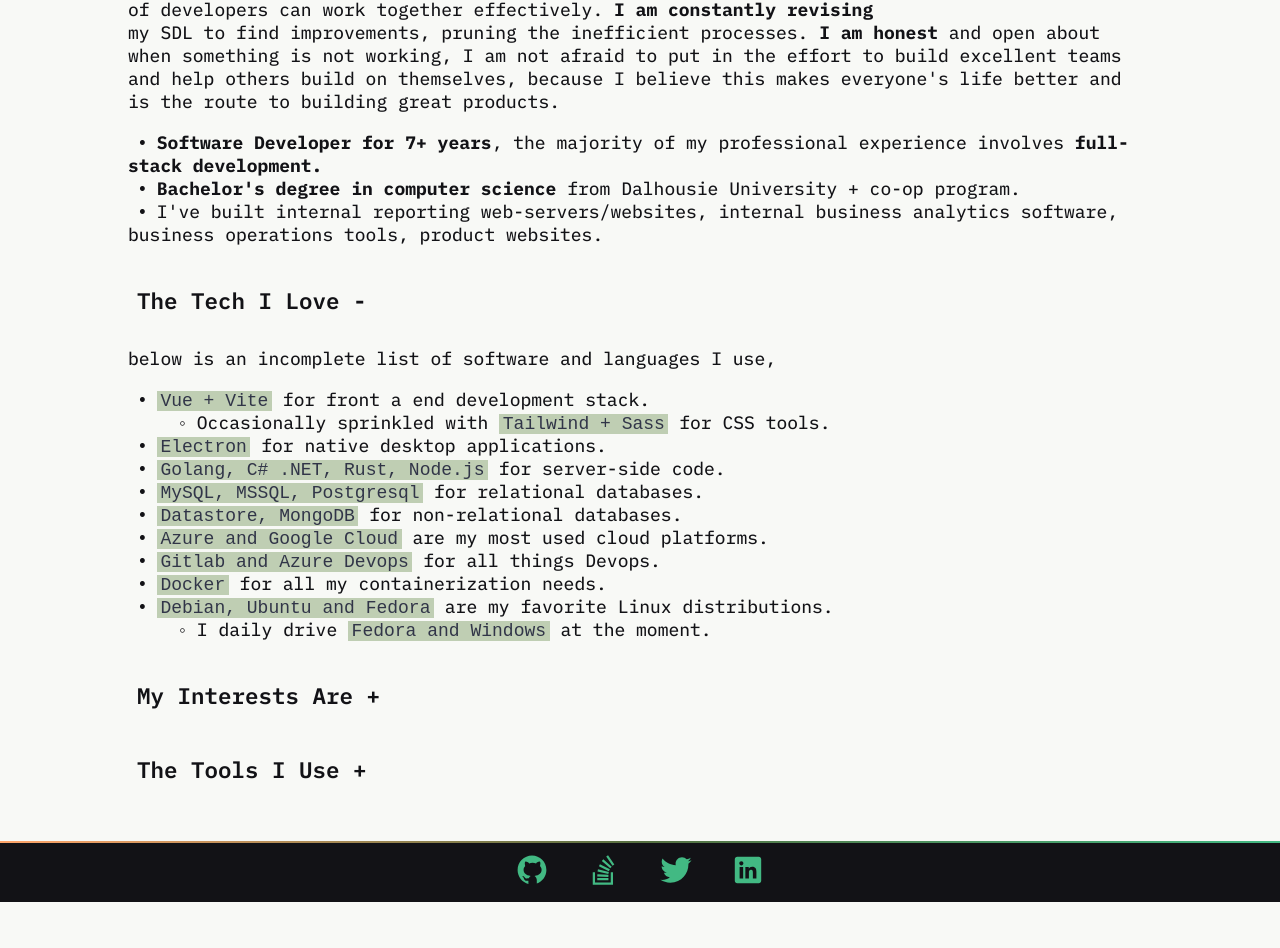
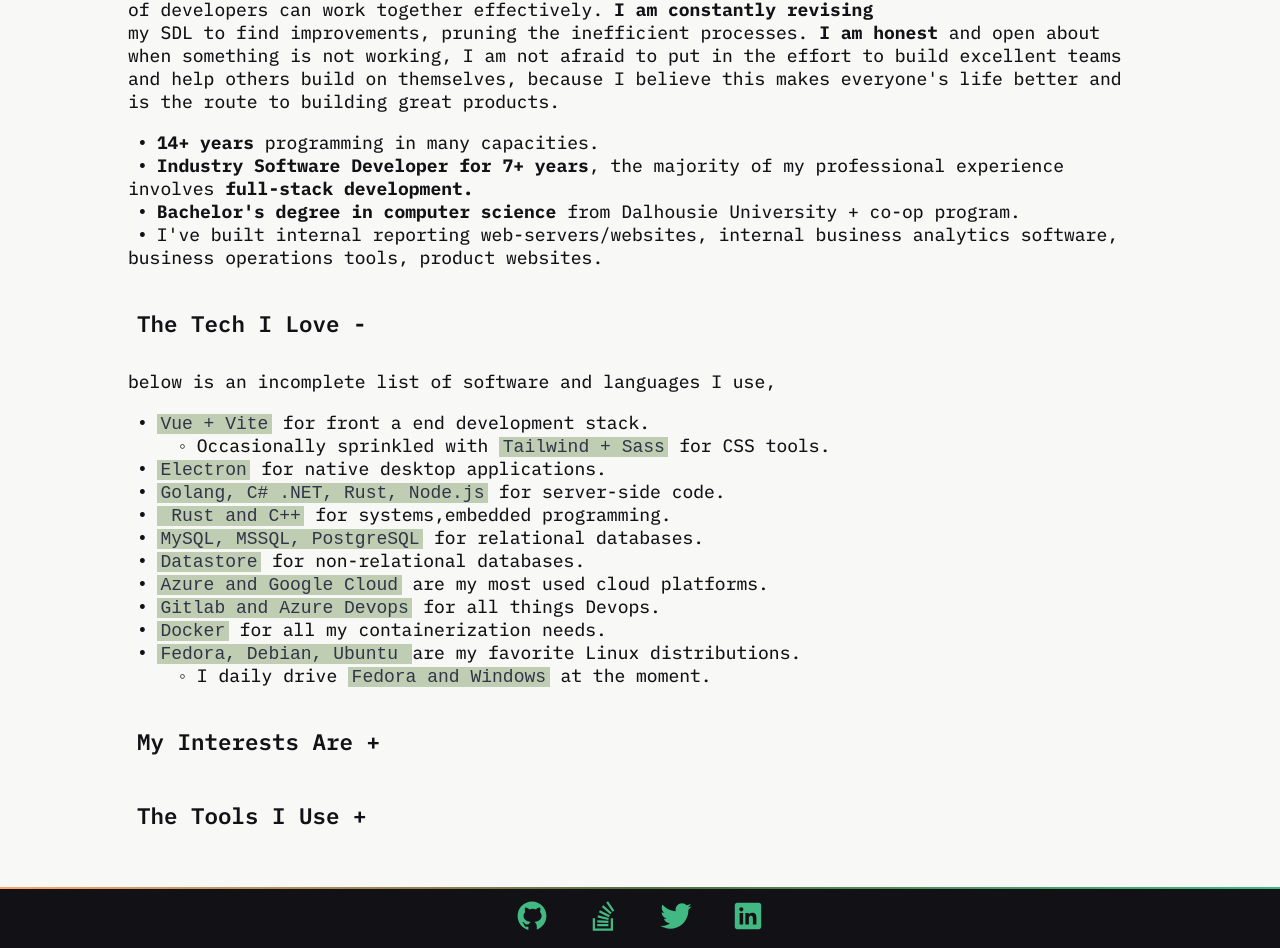
Before and after one commit to OwnageBanana/Public-Website, a Vue app: page /about in a window 1280 px wide. Shown: the part 355-1303 px from the top of the page. Before the commit the page ends 1257 px from the top, so only its background shows below. Built offline with nearby package versions, Linux system fonts and the light colour scheme.

Commit message:
small update

```diff
--- a/src/assets/styles.css
+++ b/src/assets/styles.css
@@ -104,6 +104,7 @@
 }
 a.invisible {
   color: inherit;
+  text-decoration: inherit;
 }
 a.invisible:hover {
   color: inherit;
@@ -125,6 +126,7 @@
 html.dark a.invisible:hover {
   color: inherit;
 }
+
 html.dark a.router-link-active:hover {
   color: var(--contrast);
 }
--- a/src/components/About.vue
+++ b/src/components/About.vue
@@ -6,6 +6,9 @@
 
 const firstIndustryExperienceDate = new Date(2016, 5, 1);
 const yearsInIndustry = Math.ceil((new Date() - firstIndustryExperienceDate) / (1000 * 60 * 60 * 24 * 365));
+
+const firstDayProgramming = new Date(2008, 9, 1);
+const yearsProgramming = Math.ceil((new Date() - firstDayProgramming) / (1000 * 60 * 60 * 24 * 365));
 // using string matching because I need radio button like flow on selected sections
 let sectionSelection = ref("tech");
 
@@ -32,7 +35,8 @@
       </p>
 
       <dl>
-        <dt><strong>Software Developer for {{yearsInIndustry}}+ years</strong>, the majority of my professional experience involves <strong>full-stack development.</strong></dt>
+        <dt><strong> {{yearsProgramming}}+ years</strong> programming in many capacities.</dt>
+        <dt><strong>Industry Software Developer for {{yearsInIndustry}}+ years</strong>, the majority of my professional experience involves <strong>full-stack development.</strong></dt>
         <dt><strong>Bachelor's degree in computer science</strong> from Dalhousie University + co-op program.</dt>
         <dt>I've built internal reporting web-servers/websites, internal business analytics software, business operations tools, product websites.</dt>
       </dl>
@@ -54,12 +58,13 @@
             <dd>Occasionally sprinkled with <code>Tailwind + Sass</code> for CSS tools.</dd>
             <dt><code>Electron</code> for native desktop applications. </dt>
             <dt><code>Golang, C# .NET, Rust, Node.js</code> for server-side code.</dt>
-            <dt><code>MySQL, MSSQL, Postgresql</code> for relational databases. </dt>
-            <dt><code>Datastore, MongoDB</code> for non-relational databases. </dt>
+            <dt><code> Rust and C++</code> for systems,embedded programming.</dt>
+            <dt><code>MySQL, MSSQL, PostgreSQL</code> for relational databases. </dt>
+            <dt><code>Datastore</code> for non-relational databases. </dt>
             <dt><code>Azure and Google Cloud</code> are my most used cloud platforms. </dt>
             <dt><code>Gitlab and Azure Devops</code> for all things Devops. </dt>
             <dt><code>Docker</code> for all my containerization needs. </dt>
-            <dt><code>Debian, Ubuntu and Fedora</code> are my favorite Linux distributions.</dt>
+            <dt><code>Fedora, Debian, Ubuntu </code> are my favorite Linux distributions.</dt>
             <dd>I daily drive <code>Fedora and Windows</code> at the moment.</dd>
           </dl>
         </div>
@@ -74,7 +79,8 @@
             <dd>Web apps, design, UX.</dd>
             <dd>Server code, operational systems development.</dd>
             <dd>Embedded, IoT, automation.</dd>
-            <dt><code>Hardware design</code></dt>
+            <dd></dd>
+            <dt><code>Hardware design.</code></dt>
             <dd>Embedded systems.</dd>
             <dd>Circuit design.</dd>
             <dd>PCB design.</dd>
@@ -91,9 +97,11 @@
         </span>
         <div :class="['section', sectionSelection !== 'tools'? 'hidden-section':'']" >
           <dl>
-            <dt>VSCode is my IDE of choice. </dt>
+            <dt>VSCode is my IDE of choice.</dt>
             <!-- <dd>Go see my <router-link to="/blog?article=vs-code">favorite extensions!</router-link></dd> -->
-            <dd>I try to keep my settings.json up-to-date and on <a href="https://github.com/OwnageBanana/Trove" target="none">GitHub, too!</a> </dd>
+            <dt>Falling in love with Neovim. </dt>
+            <dd>I try to keep my settings.json and .config up-to-date and on <a href="https://github.com/OwnageBanana/Trove" target="none">GitHub, too!</a> </dd>
+
             <!-- <dt>Google Workspace for professional documentation tools</dt> -->
             <!-- <dt>Google Workspace for professional documentation tools</dt> -->
             <!-- <dt>Postman</dt> -->
--- a/src/components/Blogs/Blog1.vue
+++ b/src/components/Blogs/Blog1.vue
@@ -190,7 +190,7 @@
   <h2> Local DNS</h2>
 
   <p>
-  this will be the last piece of the puzzle to getting your website and domain working how you expect. I suspect you've tried it but on your wifi you won't be able to enter your domain to load your webserver. this is because of a NAT loopback. your DNS is resolving to your own ip, and your router tries to resolve this through DNS and creates a nasty infinity loop in the network of and unresolving domain for you. so fixing this means you'll need a LAN DNS that your router relies on to get the proper dns records so we can create a custom dns record to serve the LAN IP of your pi when requesting any of your domains.
+  this will be the last piece of the puzzle to getting your website and domain working how you expect. I suspect you've tried it but on your wifi you won't be able to enter your domain to load your webserver. this is because of a NAT loopback. your DNS is resolving to your own IP, and your router tries to resolve this through DNS and creates a nasty infinite loop in the network and unresolving domain for you. so fixing this means you'll need a LAN DNS that your router relies on to get the proper dns records so we can create a custom dns record to serve the LAN IP of your pi when requesting any of your domains.
   </p>
 
   <p>
@@ -202,7 +202,7 @@
   </code>
 
   <p>
-  from here you'll find your dnsmasq.conf file inside of your <code>/etc/</code> directory and you'll need to get a basic configuration going. I've listed mine below. A quick useful command to parse these sorts of files full of developer comments and just see what is actually being set is <code>grep -v '#' /etc/dnsmasq.conf | sed -r '/^\s*$/d'</code>.
+  from here you'll find your dnsmasq.conf file inside of your <code>/etc/</code> directory and you'll need to get a basic configuration going. I've listed mine below. Here is a quick useful command to parse your conf files full of developer comments to just see what is actually being set is <code>grep -v '#' /etc/dnsmasq.conf | sed -r '/^\s*$/d'</code>.
   </p>
 
   <p>
@@ -210,7 +210,7 @@
   </p>
 
   <p>
-  we are configuring a new DNS but we still want some real DNS's that have the WWW of domains so these lines set google's DNS as a fallback.
+  we are configuring a new DNS but we still want some real DNS's that have the rest of the domains so these lines set google's DNS as a fallback.
   </p>
 
   <code>
@@ -221,7 +221,7 @@
   </code>
 
   <p>
-  local lets us resolve LAN IPs we have configured domains for to look at the local.* domains before the WAN. these domains get configured in the etc/hosts file
+    local lets us resolve LAN IPs we have configured domains for to look at the .*\.local domains before the WAN. these domains get configured in the etc/hosts file
   </p>
 
   <code>
--- a/src/components/Home.vue
+++ b/src/components/Home.vue
@@ -30,7 +30,7 @@
       Recent Articles
     </h1>
     <!-- top x number of blogs -->
-    <a class="invisible" @click="nav('/projects/1')">
+    <RouterLink to="/projects/1" class="invisible" go>
       <div class="flow">
         <div class="article-stub">
           <h2>
@@ -42,8 +42,8 @@
           </div>
         </div>
       </div>
-    </a>
-    <a class="invisible"  @click="nav('/projects/2')">
+    </RouterLink>
+    <RouterLink to="/projects/2" class="invisible" go>
       <div class="reverse-flow">
         <div class="article-stub">
           <h2>
@@ -56,7 +56,7 @@
           </div>
         </div>
       </div>
-    </a>
+    </RouterLink>
   </div>
   <!-- technical articles -->
   <!-- books -->
```
